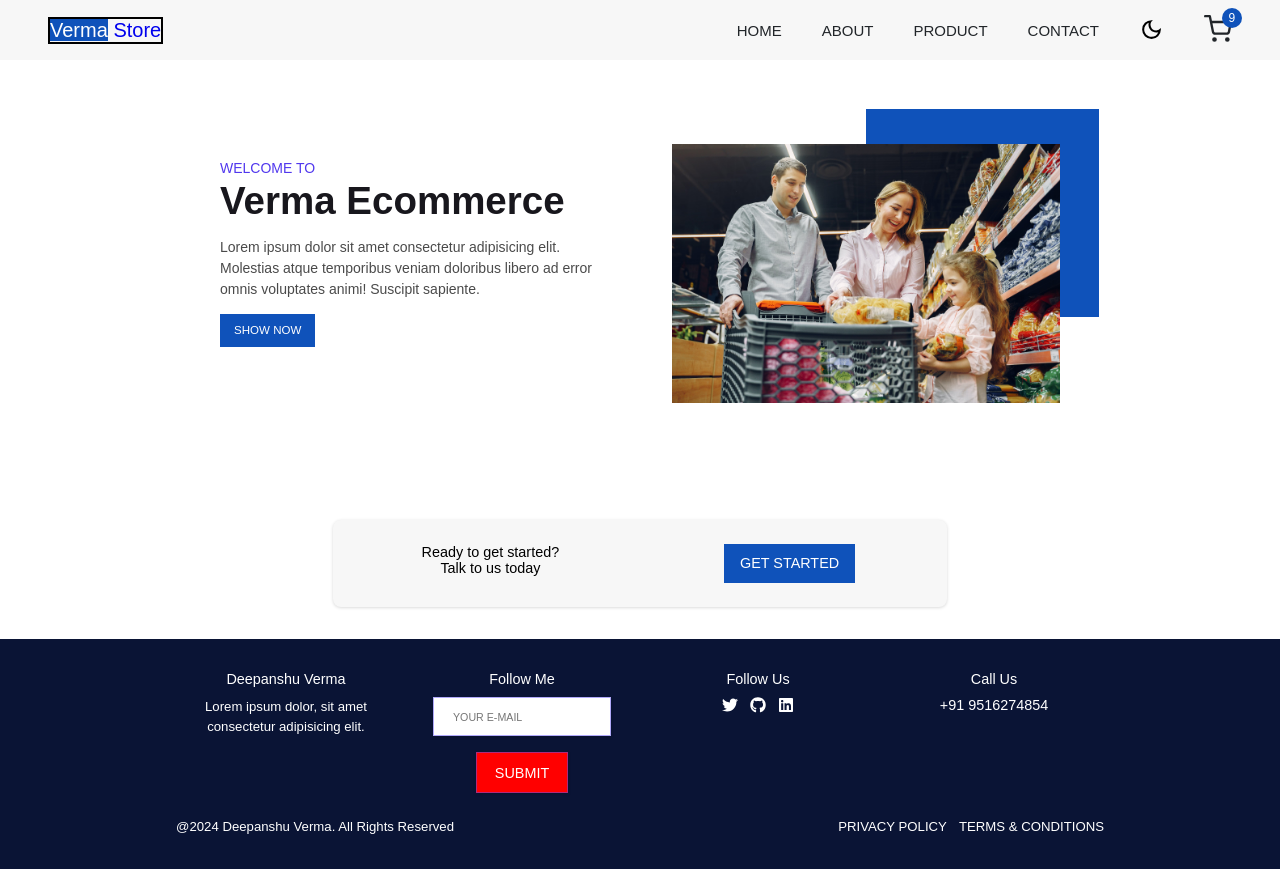
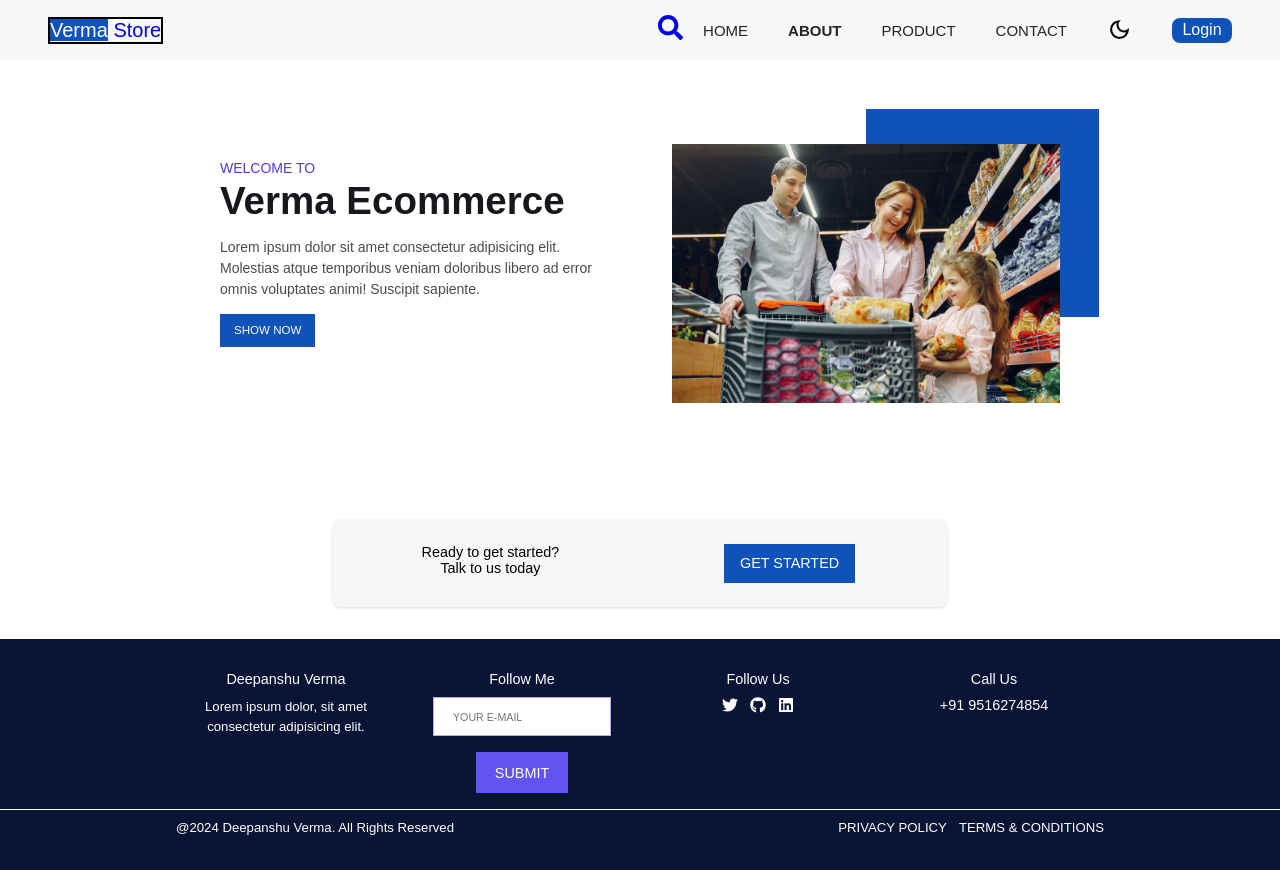
Before and after one commit to DV9-WEB/Shopping-React, a React (Create React App) app: page /about in a window 1280 px wide. Built offline with nearby package versions, Linux system fonts and the light colour scheme; no server answers.

Commit message:
add login-logout feature and product feature

```diff
--- a/src/About.js
+++ b/src/About.js
@@ -1,11 +1,8 @@
 import React, { useContext } from 'react'
 import HeroSection from './components/HeroSection'
-import { AppContext } from './context/ProductContext';
 
 
 const About = () => {
-
-  const myName = useContext(AppContext)
 
   const data = {
     name: "Verma Ecommerce",
--- a/src/App.js
+++ b/src/App.js
@@ -1,4 +1,4 @@
-import React from "react";
+import React, { useState } from "react";
 import { BrowserRouter, Route, Routes } from "react-router-dom";
 import Home from "./Home";
 import About from "./About";
@@ -9,11 +9,20 @@ import Cart from "./Cart";
 import ErrorPage from "./ErrorPage";
 import { GlobalStyle } from "./GlobalStyle";
 import { ThemeProvider } from "styled-components";
-import Header from "./components/Header";
-import Footer from "./components/Footer";
 import AppLayout from "./AppLayout";
+import Account from "./components/Account";
 
 const App = () => {
+  const [isLogIn, setIsLogIn] = useState(false);
+
+  const handleLogIn = () => {
+    setIsLogIn(true);
+  };
+
+  const handleLogOut = () => {
+    setIsLogIn(false);
+  };
+
   const theme = {
     colors: {
       bg: "#F7F7F7",
@@ -23,11 +32,10 @@ const App = () => {
       text: "rgba(29,29,29, .8)",
       helper: "#0F52BA",
       border: "rgba(98, 84, 243, 0.5)",
-      hr: "fffff",
+      hr: "#ffffff",
       shadow:
         "rgba(0, 0, 0, 0.2) 0px 3px 0px, rgba(27, 31, 35, 0.15) 0px 0px 0px 1px",
       shadowSupport: "rgba(0, 0, 0, 0.16) 0px 1px 4px",
-      btn: "#ff0000",
       white: "#fff",
       black: "#212529",
       gradient:
@@ -44,14 +52,22 @@ const App = () => {
       <BrowserRouter>
         <GlobalStyle />
         <Routes>
-          <Route element={<AppLayout />} >
-            <Route path="/" element={<Home/>} />
+          <Route
+            element={
+              <AppLayout isLogIn={isLogIn} handleLogOut={handleLogOut} />
+            }
+          >
+            <Route path="/" element={<Home />} />
             <Route path="about" element={<About />} />
             <Route path="product" element={<Products />} />
             <Route path="contact" element={<Contact />} />
             <Route path="singleproduct/:id" element={<SingleProduct />} />
+            <Route
+              path="login"
+              element={<Account handleLogIn={handleLogIn} />}
+            />
             <Route path="cart" element={<Cart />} />
-        </Route>
+          </Route>
           <Route path="*" element={<ErrorPage />} />
         </Routes>
       </BrowserRouter>
--- a/src/AppLayout.js
+++ b/src/AppLayout.js
@@ -1,13 +1,12 @@
 import React from "react";
-import Nav from "./components/Nav";
 import { Outlet } from "react-router-dom";
 import Footer from "./components/Footer";
 import Header from "./components/Header";
 
-const AppLayout = () => {
+const AppLayout = ({ isLogIn, handleLogOut }) => {
   return (
     <>
-      <Header />
+      <Header isLogIn={isLogIn} handleLogOut={handleLogOut} />
       <Outlet />
       <Footer />
     </>
--- a/src/GlobalStyle.js
+++ b/src/GlobalStyle.js
@@ -127,7 +127,6 @@ input, textarea {
   color: ${({ theme }) => theme.colors.black};
   padding: 1.6rem 2.4rem;
   border: 1px solid ${({ theme }) => theme.colors.border};
-  text-transform: uppercase;
   box-shadow: ${({ theme }) => theme.colors.shadowSupport};
 }
 
--- /dev/null
+++ b/src/components/Account.js
@@ -0,0 +1,119 @@
+import React, { useState } from "react";
+import { NavLink, useNavigate } from "react-router-dom";
+import styled from "styled-components";
+
+const Account = ({ handleLogIn }) => {
+  const [username, setUsername] = useState("");
+  const [password, setPassword] = useState("");
+  const navigate = useNavigate();
+
+  const handleSubmit = (event) => {
+    event.preventDefault();
+    handleLogIn();
+    navigate("/");
+  };
+
+  return (
+    <Wrapper>
+      <div className="main">
+        <NavLink to="/" className="close">
+          <h2>X</h2>
+        </NavLink>
+        <div className="heading">
+          <h2>Sign In</h2>
+        </div>
+        <form onSubmit={handleSubmit}>
+          <input
+            type="text"
+            value={username}
+            onChange={(e) => setUsername(e.target.value)}
+            placeholder="Enter Your Username"
+            required
+          />
+          <input
+            type="password"
+            value={password}
+            onChange={(e) => setPassword(e.target.value)}
+            placeholder="Enter Your Password"
+            required
+          />
+          <button type="submit">Log In</button>
+        </form>
+      </div>
+    </Wrapper>
+  );
+};
+
+const Wrapper = styled.section`
+  width: 100vw;
+  display: flex;
+  justify-content: center;
+  align-items: center;
+  flex-direction: column;
+
+  .main {
+    position: relative;
+    height: 70vh;
+    width: 80vw;
+    background-color: #f3f3f3;
+    border-radius: 10px;
+    display: flex;
+    flex-direction: column;
+    justify-content: center;
+    align-items: center;
+    box-shadow: 0 4px 8px rgba(0, 0, 0, 0.1);
+  }
+
+  .close {
+    position: absolute;
+    top: 1rem;
+    right: 1rem;
+    font-size: 1.5rem;
+    color: #333;
+    text-decoration: none;
+  }
+
+  .heading {
+    margin-bottom: 2rem;
+  }
+
+  h2 {
+    margin: 0;
+    font-size: 2rem;
+    color: #333;
+  }
+
+  form {
+    display: flex;
+    flex-direction: column;
+    gap: 1rem;
+    width: 80%;
+
+    input {
+      padding: 0.5rem;
+      font-size: 1rem;
+      border: 1px solid #ccc;
+      border-radius: 5px;
+      width: 50%;
+      margin: auto; /* Centering input */
+    }
+
+    button {
+      padding: 0.5rem;
+      font-size: 1rem;
+      border: none;
+      border-radius: 5px;
+      background-color: #0f52ba;
+      color: white;
+      cursor: pointer;
+      width: 50%; /* Setting button width */
+      margin: auto; /* Centering button */
+    }
+
+    button:hover {
+      background-color: #0d47a1;
+    }
+  }
+`;
+
+export default Account;
--- /dev/null
+++ b/src/components/AllProducts.js
@@ -0,0 +1,167 @@
+import axios from "axios";
+import React, { useEffect, useState } from "react";
+import styled from "styled-components";
+
+const AllProducts = () => {
+  const [products, setProducts] = useState([]);
+  const [searchTerm, setSearchTerm] = useState("");
+  const [sortOrder, setSortOrder] = useState("");
+
+  useEffect(() => {
+    const getAPI = async (url) => {
+      try {
+        const res = await axios.get(url);
+        setProducts(res.data);
+      } catch (error) {
+        console.error("Error fetching data:", error);
+      }
+    };
+
+    getAPI("https://fakestoreapi.com/products");
+  }, []);
+
+  // Function to extract the first three words from a string
+  const getFirstThreeWords = (str) => {
+    return str.split(" ").slice(0, 3).join(" ");
+  };
+
+  // Filter products based on search term
+  const filteredProducts = products.filter((product) =>
+    product.title.toLowerCase().startsWith(searchTerm.toLowerCase())
+  );
+
+  // Function to sort products based on price
+  const sortProducts = () => {
+    if (sortOrder === "highToLow") {
+      return filteredProducts.slice().sort((a, b) => b.price - a.price);
+    } else if (sortOrder === "lowToHigh") {
+      return filteredProducts.slice().sort((a, b) => a.price - b.price);
+    }
+    return filteredProducts;
+  };
+
+  const sortedProducts = sortProducts();
+
+  return (
+    <Wrapper>
+      <div className="search-bar">
+        <input
+          type="text"
+          placeholder="Search here..."
+          value={searchTerm}
+          onChange={(e) => setSearchTerm(e.target.value)}
+        />
+        <select onChange={(e) => setSortOrder(e.target.value)}>
+          <option value="">Sort by Price</option>
+          <option value="highToLow">High to Low</option>
+          <option value="lowToHigh">Low to High</option>
+        </select>
+      </div>
+      {sortedProducts.length === 0 && (
+        <NoResultMessage>Nothing is found</NoResultMessage>
+      )}
+      <div className="main">
+        {sortedProducts.map((product) => (
+          <Card key={product.id}>
+            <img src={product.image} alt={product.title} />
+            <div className="info">
+              <h3>{getFirstThreeWords(product.title)}</h3>
+              <h3 className="price">
+                <b>
+                  Price: <span>{product.price}₹</span>
+                </b>
+              </h3>
+            </div>
+          </Card>
+        ))}
+      </div>
+    </Wrapper>
+  );
+};
+
+const Wrapper = styled.section`
+  display: flex;
+  justify-content: center;
+  align-items: center;
+  width: 100vw;
+  flex-direction: column;
+
+  .search-bar {
+    height: 5rem;
+    display: flex;
+    gap: 8rem;
+    margin-top: 2rem;
+    margin-bottom: 2rem;
+    justify-content: center;
+    align-items: center;
+
+    input {
+      height: 4rem;
+    }
+  }
+
+  .main {
+    display: grid;
+    grid-template-columns: repeat(auto-fit, minmax(120px, 1fr));
+    grid-gap: 1rem;
+
+    @media (max-width: 767px) {
+      grid-template-columns: repeat(2, 1fr);
+    }
+
+    @media (min-width: 768px) {
+      grid-template-columns: repeat(4, 1fr);
+    }
+  }
+`;
+
+const Card = styled.div`
+  background-color: #ffffff;
+  border-radius: 8px;
+  border: 1px solid ${({ theme }) => theme.colors.helper};
+  text-align: center;
+  transition: transform 0.3s ease;
+  height: 27rem;
+  width: 25rem;
+
+  &:hover {
+    transform: translateY(-5px);
+  }
+
+  img {
+    width: 100%;
+    height: 80%;
+    border-radius: 8px 8px 0 0;
+  }
+
+  .info {
+    padding: 1rem;
+    display: flex;
+    flex-direction: column;
+    justify-content: center;
+    align-items: center;
+  }
+
+  h3 {
+    margin-top: 0;
+    margin-bottom: 0.5rem;
+    font-size: 1.5rem;
+  }
+
+  .price {
+    font-size: 1.4rem;
+    font-weight: bold;
+    margin: 0;
+  }
+
+  .price span {
+    color: ${({ theme }) => theme.colors.primary};
+  }
+`;
+
+const NoResultMessage = styled.p`
+  font-size: 1.5rem;
+  color: ${({ theme }) => theme.colors.textSecondary};
+`;
+
+export default AllProducts;
--- a/src/components/Header.js
+++ b/src/components/Header.js
@@ -1,19 +1,21 @@
 import React from "react";
 import { NavLink } from "react-router-dom";
 import styled from "styled-components";
-import Nav from "./Nav"
+import Nav from "./Nav";
 
-const Header = () => {
-
+const Header = ({ isLogIn, handleLogOut }) => {
   return (
     <MainHeader>
       <NavLink to="/">
         <div className="logo" style={{ border: "2px solid black" }}>
-          <span style={{ backgroundColor: "#0F52BA", color:"white" }}>Verma</span>&nbsp;
+          <span style={{ backgroundColor: "#0F52BA", color: "white" }}>
+            Verma
+          </span>
+          &nbsp;
           <span>Store</span>
         </div>
       </NavLink>
-      <Nav />
+      <Nav isLogIn={isLogIn} handleLogOut={handleLogOut} />
     </MainHeader>
   );
 };
@@ -29,7 +31,7 @@ const MainHeader = styled.header`
 
   .logo {
     font-size: 2rem;
-    padding:0;
+    padding: 0;
   }
 `;
 
--- a/src/components/Nav.js
+++ b/src/components/Nav.js
@@ -4,6 +4,7 @@ import styled from "styled-components";
 import { FiShoppingCart } from "react-icons/fi";
 import { MdDarkMode, MdOutlineDarkMode } from "react-icons/md";
 import { CgClose, CgMenu } from "react-icons/cg";
+import { FaSearch } from "react-icons/fa";
 
 const Navbar = styled.nav`
   display: flex;
@@ -22,7 +23,6 @@ const Navbar = styled.nav`
         display: inline-block;
         text-decoration: none;
         font-size: 1.5rem;
-        font-weight: 500;
         text-transform: uppercase;
         color: ${({ theme }) => theme.colors.black};
         transition: color 0.3s linear;
@@ -32,6 +32,10 @@ const Navbar = styled.nav`
       &:active {
         color: ${({ theme }) => theme.colors.black};
       }
+    }
+
+    .active-link {
+      font-weight: bold;
     }
   }
 
@@ -108,6 +112,10 @@ const Navbar = styled.nav`
       font-size: 2.4rem;
     }
 
+    .navbar-link.active-link {
+      font-weight: bold;
+    }
+
     .cart-trolley-link {
       .cart-trolley {
         height: 4rem;
@@ -155,7 +163,25 @@ const ShoppingCartIcon = styled(FiShoppingCart)`
   }
 `;
 
-const Nav = () => {
+const AccountButton = styled.div`
+  background-color: #0f52ba;
+  color: white;
+  height: 2.5rem;
+  font-size: 1.6rem;
+  width: 6rem;
+  display: flex;
+  justify-content: center;
+  align-items: center;
+  border-radius: 8px;
+
+  @media (max-width: 768px) {
+    height: 2.5rem;
+    font-size: 1.6rem;
+    width: 6rem;
+  }
+`;
+
+const Nav = ({ isLogIn, handleLogOut }) => {
   const [mode, setMode] = useState(false);
   const [menuOpen, setMenuOpen] = useState(false);
 
@@ -173,12 +199,19 @@ const Nav = () => {
 
   return (
     <Navbar>
+      <h2 style={{ fontSize: "2.5rem", margin: "2rem" }}>
+        <NavLink to="/product">
+          <FaSearch />
+        </NavLink>
+      </h2>
       <div className={`navbar ${menuOpen ? "active" : ""}`}>
         <ul className="navbar-lists">
           <li>
             <NavLink
               to="/"
-              className="navbar-link"
+              className={({ isActive }) =>
+                isActive ? "navbar-link active-link" : "navbar-link"
+              }
               onClick={handleLinkClick}
             >
               Home
@@ -187,7 +220,9 @@ const Nav = () => {
           <li>
             <NavLink
               to="/about"
-              className="navbar-link"
+              className={({ isActive }) =>
+                isActive ? "navbar-link active-link" : "navbar-link"
+              }
               onClick={handleLinkClick}
             >
               About
@@ -196,7 +231,9 @@ const Nav = () => {
           <li>
             <NavLink
               to="/product"
-              className="navbar-link"
+              className={({ isActive }) =>
+                isActive ? "navbar-link active-link" : "navbar-link"
+              }
               onClick={handleLinkClick}
             >
               Product
@@ -205,7 +242,9 @@ const Nav = () => {
           <li>
             <NavLink
               to="/contact"
-              className="navbar-link"
+              className={({ isActive }) =>
+                isActive ? "navbar-link active-link" : "navbar-link"
+              }
               onClick={handleLinkClick}
             >
               Contact
@@ -218,11 +257,24 @@ const Nav = () => {
               <OutlineDarkModeIcon className="darkmode-icon" />
             )}
           </li>
+          {isLogIn && (
+            <li>
+              <NavLink to="/cart" className="navbar-link cart-trolley-link">
+                <ShoppingCartIcon className="cart-icon cart-trolley" />
+                <span className="cart-total-item">9</span>
+              </NavLink>
+            </li>
+          )}
           <li>
-            <NavLink to="/cart" className="navbar-link cart-trolley-link">
-              <ShoppingCartIcon className="cart-icon cart-trolley" />
-              <span className="cart-total-item">9</span>
-            </NavLink>
+            {isLogIn ? (
+              <NavLink to="/" onClick={handleLogOut}>
+                <AccountButton>Logout</AccountButton>
+              </NavLink>
+            ) : (
+              <NavLink to="/login">
+                <AccountButton>Login</AccountButton>
+              </NavLink>
+            )}
           </li>
         </ul>
         <button className="mobile-navbar-btn" onClick={menuClick}>
--- a/src/index.js
+++ b/src/index.js
@@ -3,19 +3,13 @@ import ReactDOM from "react-dom/client";
 import "./index.css";
 import App from "./App";
 import reportWebVitals from "./reportWebVitals";
-import { AppProvider } from "./context/ProductContext";
 
 const root = ReactDOM.createRoot(document.getElementById("root"));
 
 root.render(
   <>
-    <AppProvider>
       <App />
-    </AppProvider>
   </>
 );
 
-// If you want to start measuring performance in your app, pass a function
-// to log results (for example: reportWebVitals(console.log))
-// or send to an analytics endpoint. Learn more: https://bit.ly/CRA-vitals
 reportWebVitals();
```
Also changed, not shown: src/Products.js (+6 -3 lines), src/context/ProductContext.js (deleted, +0 -27 lines).
